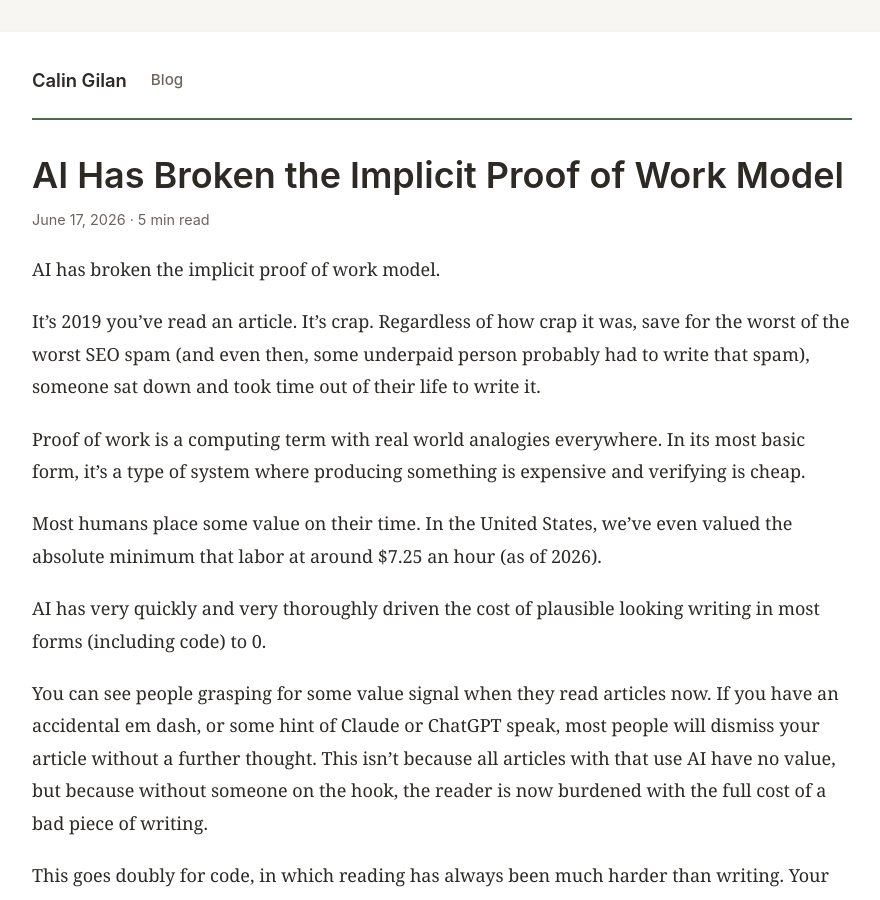
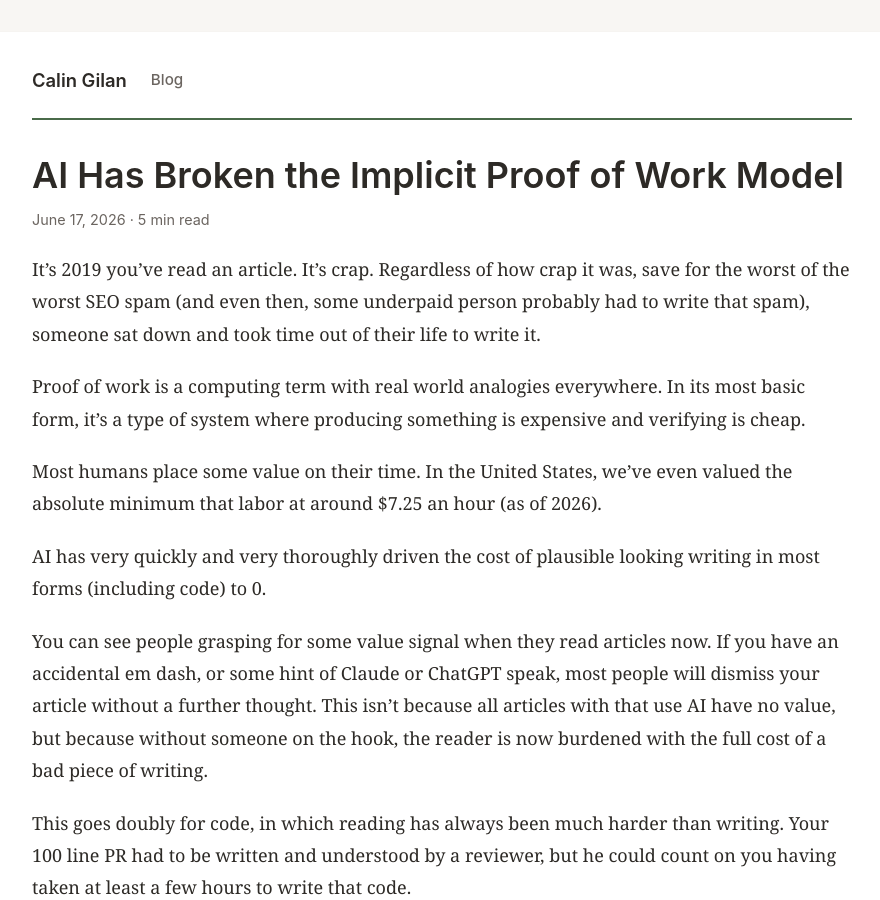
Before and after one commit to califlower/califlower.github.io, a Jekyll site: the page built from blog/_posts/2026-06-17-ai-has-broken-the-implicit-proof-of-work-model.md, in a window 1280 px wide and 900 px high. Shown: the whole window, without its empty margins (198-1078 px from the left). Built offline with Jekyll 4.4.1, drawn with Linux system fonts in a browser that asks for light colours; comment, search, counter and statistics services are not loaded.

Commit message:
Remove duplicate proof of work title

```diff
--- a/blog/_posts/2026-06-17-ai-has-broken-the-implicit-proof-of-work-model.md
+++ b/blog/_posts/2026-06-17-ai-has-broken-the-implicit-proof-of-work-model.md
@@ -5,8 +5,6 @@ date: 2026-06-17
 description: "AI has driven the cost of plausible-looking writing to zero, leaving readers with the burden of proving what is worth their time."
 reading_time: 5
 ---
-
-AI has broken the implicit proof of work model.
 
 It’s 2019 you’ve read an article. It’s crap. Regardless of how crap it was, save for the worst of the worst SEO spam (and even then, some underpaid person probably had to write that spam), someone sat down and took time out of their life to write it.
 
```
